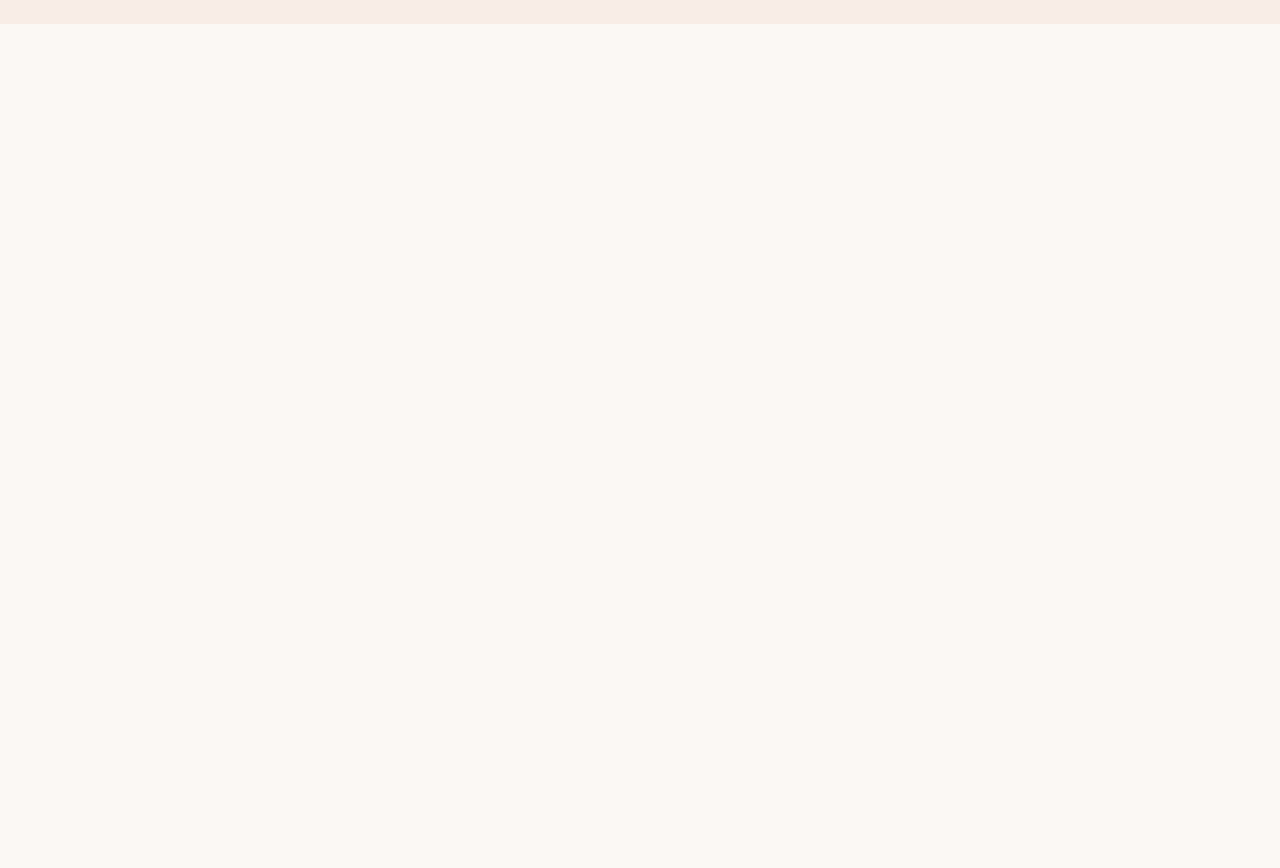
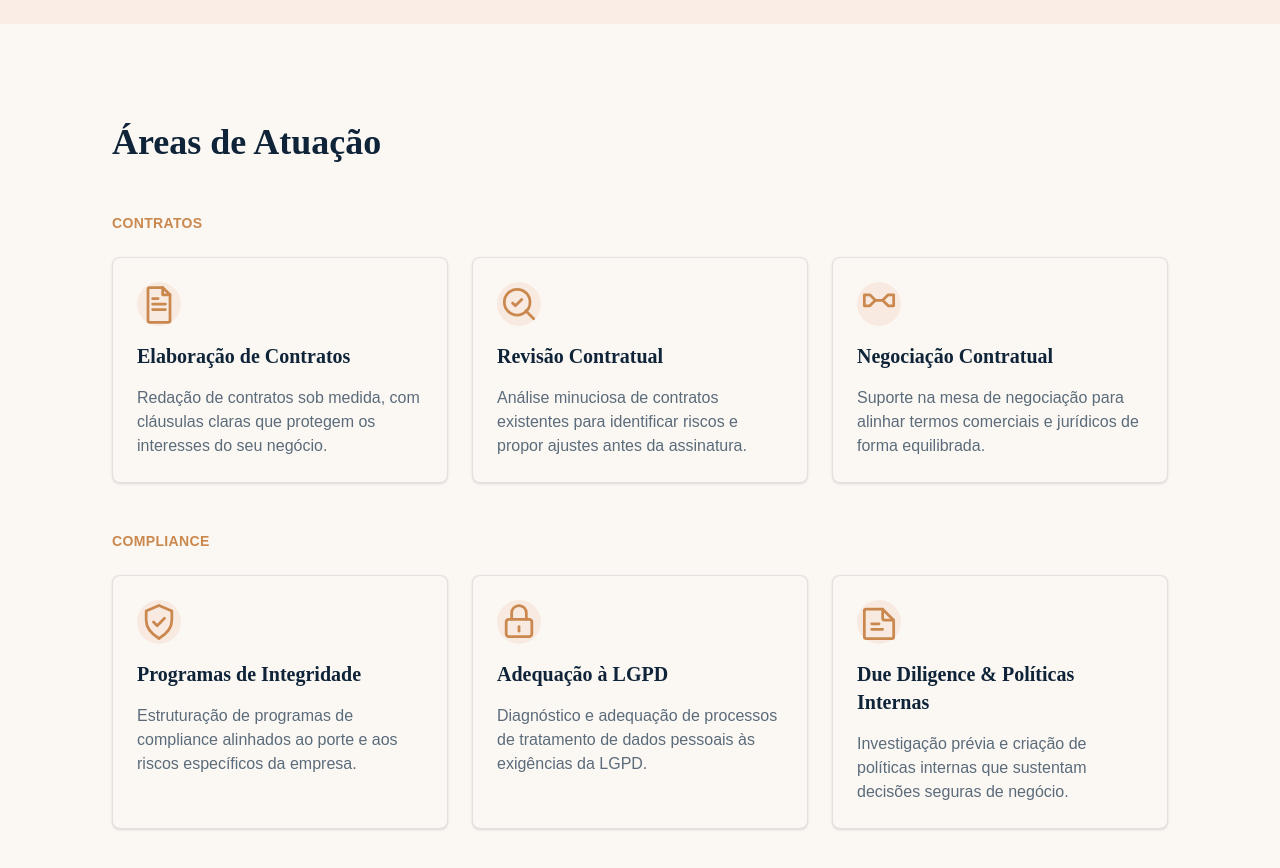
Before and after one commit to HerliKhoury/juliane-ramos-advocacia, a React (Vite) app: page / in a window 1280 px wide. Shown: the part 1560-2428 px from the top of the page. Before the commit the page ends 1584 px from the top, so only its background shows below. Built offline with nearby package versions, Linux system fonts and the light colour scheme.

Commit message:
feat: add services section (05-secao-servicos)

```diff
--- a/src/App.tsx
+++ b/src/App.tsx
@@ -1,5 +1,6 @@
 import { Header } from "./components/layout/Header";
 import { Hero } from "./components/sections/Hero";
+import { Servicos } from "./components/sections/Servicos";
 import { Sobre } from "./components/sections/Sobre";
 
 function App() {
@@ -9,6 +10,7 @@ function App() {
       <main>
         <Hero />
         <Sobre />
+        <Servicos />
       </main>
     </>
   )
--- /dev/null
+++ b/src/components/sections/Servicos.tsx
@@ -0,0 +1,141 @@
+import type { ReactNode } from "react";
+import { Container } from "../layout/Container";
+import { Section } from "../layout/Section";
+
+type Servico = {
+  titulo: string;
+  descricao: string;
+  icone: ReactNode;
+};
+
+const iconProps = {
+  viewBox: "0 0 24 24",
+  fill: "none",
+  stroke: "currentColor",
+  strokeWidth: 1.5,
+  strokeLinecap: "round" as const,
+  strokeLinejoin: "round" as const,
+  "aria-hidden": true,
+};
+
+const SERVICOS_CONTRATOS: Servico[] = [
+  {
+    titulo: "Elaboração de Contratos",
+    descricao:
+      "Redação de contratos sob medida, com cláusulas claras que protegem os interesses do seu negócio.",
+    icone: (
+      <svg {...iconProps}>
+        <path d="M7 3h7l4 4v14a1 1 0 0 1-1 1H7a1 1 0 0 1-1-1V4a1 1 0 0 1 1-1Z" />
+        <path d="M14 3v4h4" />
+        <path d="M8.5 12h7M8.5 15h7M8.5 9h3" />
+      </svg>
+    ),
+  },
+  {
+    titulo: "Revisão Contratual",
+    descricao:
+      "Análise minuciosa de contratos existentes para identificar riscos e propor ajustes antes da assinatura.",
+    icone: (
+      <svg {...iconProps}>
+        <circle cx="11" cy="11" r="7" />
+        <path d="m20 20-4.3-4.3" />
+        <path d="M8.5 11.5 10 13l3.5-3.5" />
+      </svg>
+    ),
+  },
+  {
+    titulo: "Negociação Contratual",
+    descricao:
+      "Suporte na mesa de negociação para alinhar termos comerciais e jurídicos de forma equilibrada.",
+    icone: (
+      <svg {...iconProps}>
+        <path d="M4 7h3l3 3-3 3H4z" />
+        <path d="M20 7h-3l-3 3 3 3h3z" />
+        <path d="M10 10h4" />
+      </svg>
+    ),
+  },
+];
+
+const SERVICOS_COMPLIANCE: Servico[] = [
+  {
+    titulo: "Programas de Integridade",
+    descricao:
+      "Estruturação de programas de compliance alinhados ao porte e aos riscos específicos da empresa.",
+    icone: (
+      <svg {...iconProps}>
+        <path d="M12 3 5 6v5c0 4.5 3 7.5 7 10 4-2.5 7-5.5 7-10V6Z" />
+        <path d="m9 12 2 2 4-4" />
+      </svg>
+    ),
+  },
+  {
+    titulo: "Adequação à LGPD",
+    descricao:
+      "Diagnóstico e adequação de processos de tratamento de dados pessoais às exigências da LGPD.",
+    icone: (
+      <svg {...iconProps}>
+        <rect x="5" y="10.5" width="14" height="9.5" rx="1.5" />
+        <path d="M8 10.5V7a4 4 0 0 1 8 0v3.5" />
+        <path d="M12 14.5v2.5" />
+      </svg>
+    ),
+  },
+  {
+    titulo: "Due Diligence & Políticas Internas",
+    descricao:
+      "Investigação prévia e criação de políticas internas que sustentam decisões seguras de negócio.",
+    icone: (
+      <svg {...iconProps}>
+        <path d="M4 20V6a1 1 0 0 1 1-1h9l6 6v9a1 1 0 0 1-1 1H5a1 1 0 0 1-1-1Z" />
+        <path d="M14 5v5a1 1 0 0 0 1 1h5" />
+        <path d="M8 13h4M8 16h6" />
+      </svg>
+    ),
+  },
+];
+
+type ServicoGrupoProps = {
+  titulo: string;
+  servicos: Servico[];
+};
+
+function ServicoGrupo({ titulo, servicos }: ServicoGrupoProps) {
+  return (
+    <div className="flex flex-col gap-6">
+      <span className="text-sm font-semibold uppercase tracking-wide text-gold">
+        {titulo}
+      </span>
+      <div className="grid grid-cols-1 gap-6 sm:grid-cols-2 lg:grid-cols-3">
+        {servicos.map((servico) => (
+          <article
+            key={servico.titulo}
+            className="flex flex-col items-start gap-4 rounded-lg border border-navy/10 bg-cream p-6 shadow-sm"
+          >
+            <div className="flex size-11 items-center justify-center rounded-full bg-blush/20 text-gold">
+              {servico.icone}
+            </div>
+            <h3 className="font-display text-xl font-semibold text-ink">
+              {servico.titulo}
+            </h3>
+            <p className="text-base text-muted">{servico.descricao}</p>
+          </article>
+        ))}
+      </div>
+    </div>
+  );
+}
+
+export function Servicos() {
+  return (
+    <Section id="servicos" variant="cream">
+      <Container className="flex flex-col gap-12">
+        <h2 className="font-display text-3xl font-semibold leading-tight text-ink sm:text-4xl">
+          Áreas de Atuação
+        </h2>
+        <ServicoGrupo titulo="Contratos" servicos={SERVICOS_CONTRATOS} />
+        <ServicoGrupo titulo="Compliance" servicos={SERVICOS_COMPLIANCE} />
+      </Container>
+    </Section>
+  );
+}
```
Also changed, not shown: tasks/done/05-secao-servicos.md (renamed from tasks/todo/05-secao-servicos.md).
